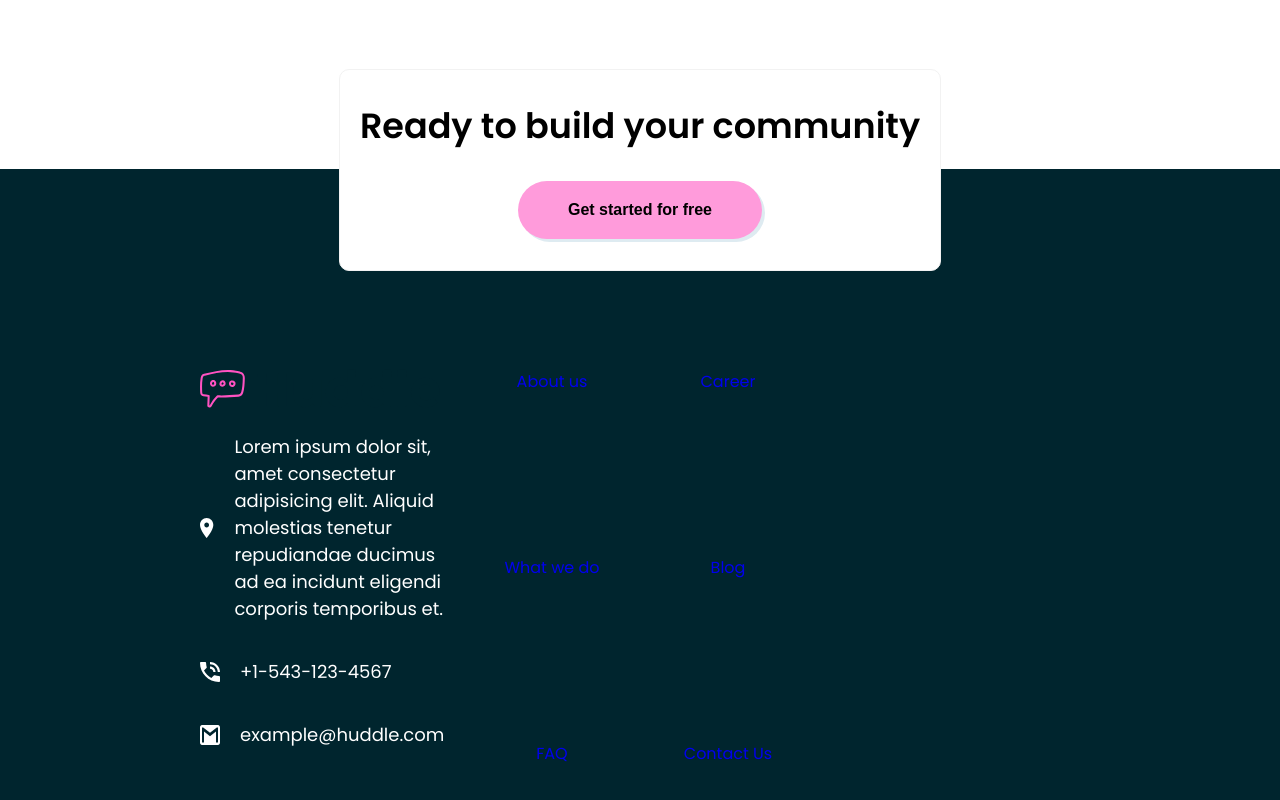
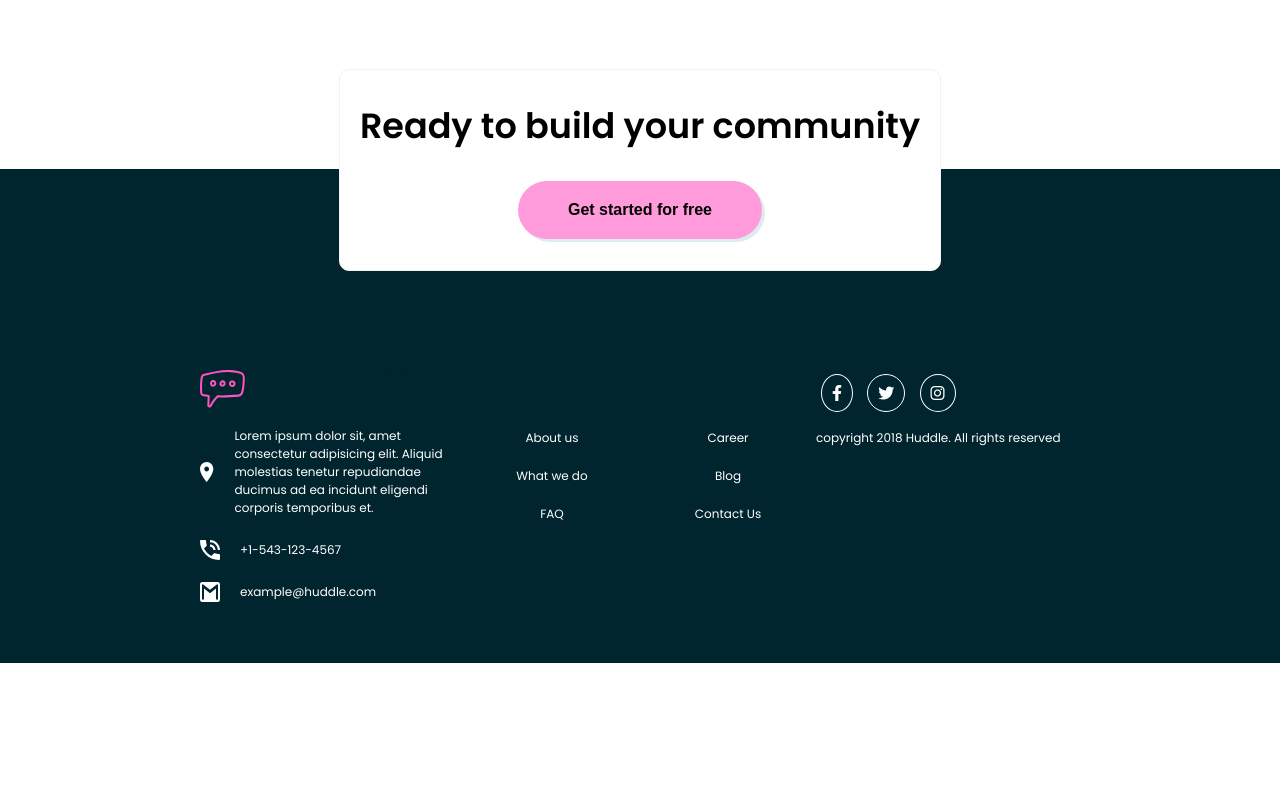
Before and after one commit to Bitee-cd/landing-zuri, a plain HTML site: page index.html in a window 1280 px wide. Shown: the part 2437-3237 px from the top of the page. After the commit the page ends 3100 px from the top, so only its background shows below. Drawn offline with Linux system fonts and the light colour scheme.

Commit message:
done for now

```diff
--- a/index.html
+++ b/index.html
@@ -6,6 +6,7 @@
     <meta name="viewport" content="width=device-width, initial-scale=1.0">
     <link rel="stylesheet" href="styles.css">
     <link href="https://fonts.googleapis.com/css2?family=Poppins:wght@400;500;600&display=swap" rel="stylesheet">
+    <link rel="stylesheet" href="https://cdnjs.cloudflare.com/ajax/libs/font-awesome/6.1.1/css/all.min.css" integrity="sha512-KfkfwYDsLkIlwQp6LFnl8zNdLGxu9YAA1QvwINks4PhcElQSvqcyVLLD9aMhXd13uQjoXtEKNosOWaZqXgel0g==" crossorigin="anonymous" referrerpolicy="no-referrer" />
     <title>Landing Page</title>
 </head>
 <body>
@@ -122,7 +123,14 @@
         </div>
 
         <div class="social">
-
+            <div class="icons">
+                <i class="fa-brands fa-facebook-f"></i>
+                <i class="fa-brands fa-twitter"></i>
+                <i class="fa-brands fa-instagram"></i>
+            </div>
+            <div class="copyright">
+                <p>copyright 2018 Huddle. All rights reserved</p>
+            </div>
         </div>
     </footer>
 <!-- footer section  -->
--- a/styles.css
+++ b/styles.css
@@ -191,17 +191,36 @@ footer .email img{
     align-self: center;
     margin-right:20px;
 }
-.footer p{
+footer p{
     font-size:12px;
-
 }
 footer .navigation{
     width:20%;
     text-align:center;
     display:flex;
     flex-direction: column;
+    justify-content: start;
+    margin-top:50px;
 }
 footer .navigation a{
 text-decoration: none;
+margin:10px;
+color:white;
+font-size:12px;
+}
+footer .socials{
+    display: flex;
+    justify-content:space-between;
+
+}
+footer .icons  i{
+padding:10px;
+border: 1px solid white;
+border-radius:50%;
+margin:5px;
+}
+footer .icons  i:hover{
+    color:#ff9bdb;
+    border-color:#ff9bdb;
 }
 /* footer  */
```
